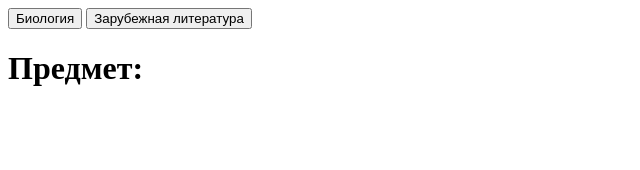
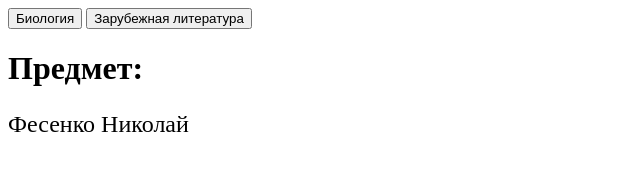
Before and after one commit to TheSaintUkraine/dz, a plain HTML site: page index.html in a window 1280 px wide. Shown: the whole page, without its empty margins (0-640 px from the left). Drawn offline with Linux system fonts and the light colour scheme.

Commit message:
Update index.html

```diff
--- a/index.html
+++ b/index.html
@@ -15,6 +15,9 @@
     .wrap {
       font-size: 30px;
     }
+    p {
+      font-size: 24px;
+    }
   </style>
   <button onclick="change('1')" >Биология</button>
   <button onclick="change('2')">Зарубежная литература</button>
@@ -22,6 +25,7 @@
   <div class="wrap">
 
   </div>
+  <p>Фесенко Николай</p>
   <script>
     function change(num) {
       if (num=='1') {
```
